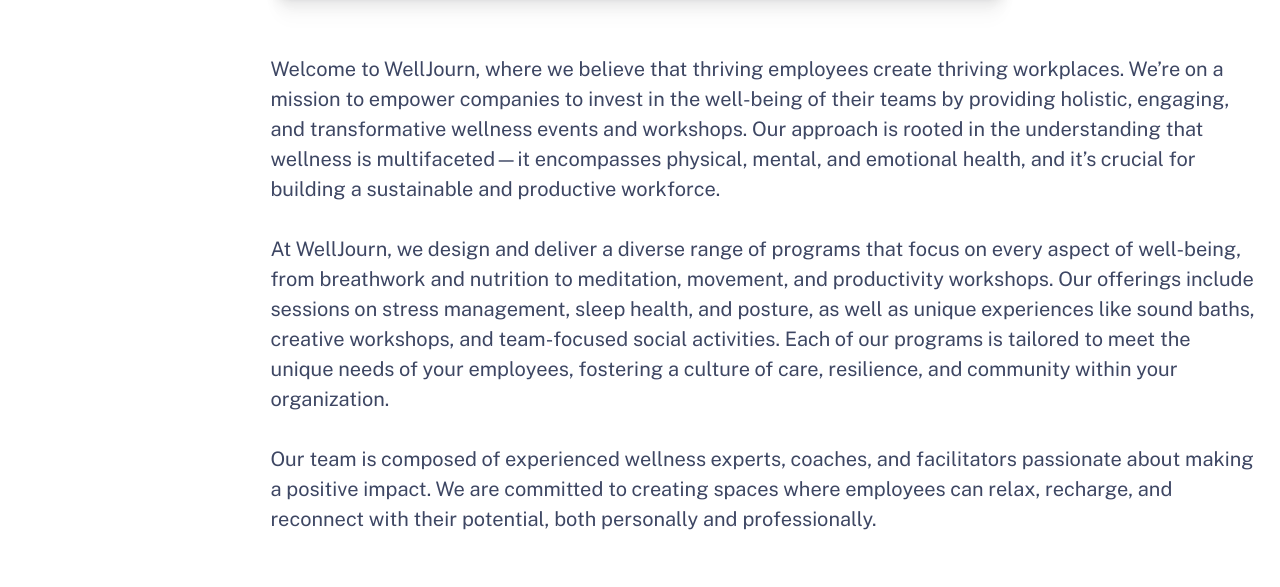
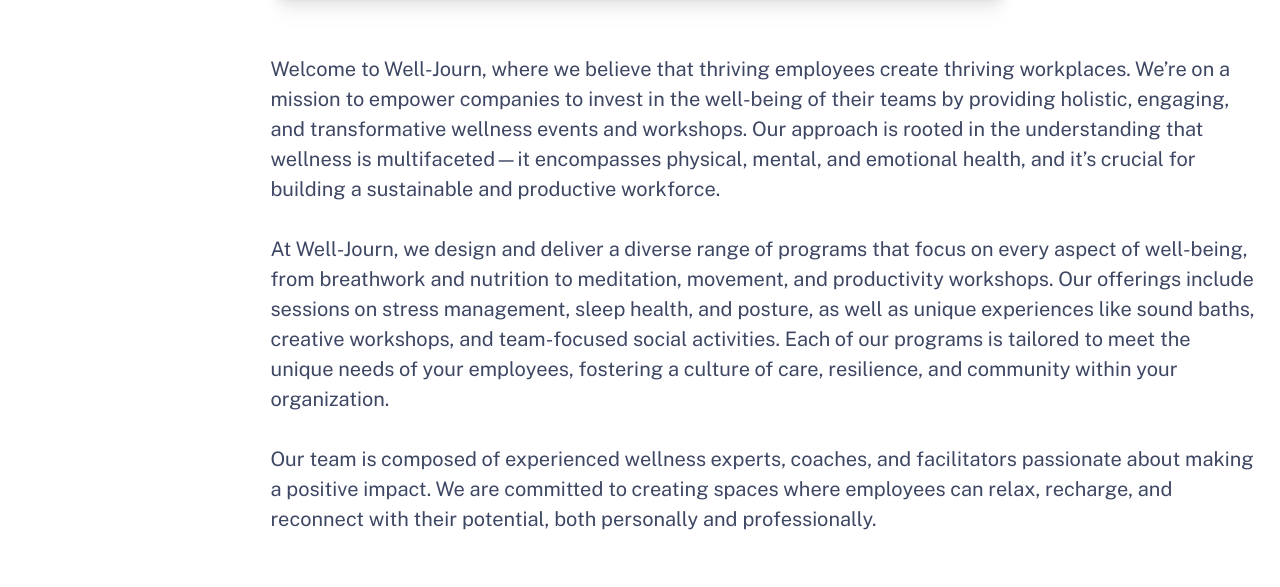
Before and after one commit to RekhaMathew-Product/Well-Journ, an Astro site: page /about in a window 1280 px wide. Shown: the part 860-1447 px from the top of the page. Built offline with nearby package versions, Linux system fonts and the light colour scheme; Astro itself is replaced by a stand-in of ours.

Commit message:
well-journ

```diff
--- a/src/components/Footer.astro
+++ b/src/components/Footer.astro
@@ -11,7 +11,7 @@
       >
       <Icon icon="rocket-launch" size="1.2em" />
     </p> -->
-    <p>&copy; {currentYear} WellJourn</p>
+    <p>&copy; {currentYear} Well-Journ</p>
   </div>
   <!-- <p class="socials">
 		<a href="https://twitter.com/me"> Twitter</a>
--- a/src/pages/about.astro
+++ b/src/pages/about.astro
@@ -24,7 +24,7 @@
         <h2 class="section-title"></h2>
         <div class="content">
           <p>
-            Welcome to WellJourn, where we believe that thriving employees
+            Welcome to Well-Journ, where we believe that thriving employees
             create thriving workplaces. We’re on a mission to empower companies
             to invest in the well-being of their teams by providing holistic,
             engaging, and transformative wellness events and workshops. Our
@@ -35,14 +35,14 @@
           </p>
           <br />
           <p>
-            At WellJourn, we design and deliver a diverse range of programs that
-            focus on every aspect of well-being, from breathwork and nutrition
-            to meditation, movement, and productivity workshops. Our offerings
-            include sessions on stress management, sleep health, and posture, as
-            well as unique experiences like sound baths, creative workshops, and
-            team-focused social activities. Each of our programs is tailored to
-            meet the unique needs of your employees, fostering a culture of
-            care, resilience, and community within your organization.
+            At Well-Journ, we design and deliver a diverse range of programs
+            that focus on every aspect of well-being, from breathwork and
+            nutrition to meditation, movement, and productivity workshops. Our
+            offerings include sessions on stress management, sleep health, and
+            posture, as well as unique experiences like sound baths, creative
+            workshops, and team-focused social activities. Each of our programs
+            is tailored to meet the unique needs of your employees, fostering a
+            culture of care, resilience, and community within your organization.
           </p>
           <br />
 
--- a/src/pages/index.astro
+++ b/src/pages/index.astro
@@ -72,7 +72,7 @@
       text-align: center;
       z-index: 1;"
     >
-      Welcome to WellJourn!
+      Welcome to Well-Journ!
     </h1>
     <!-- <h3
       class="video-heading"
```
